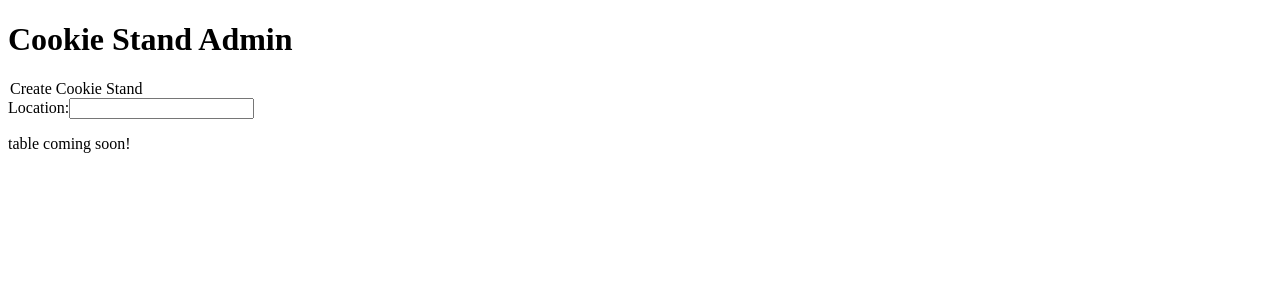
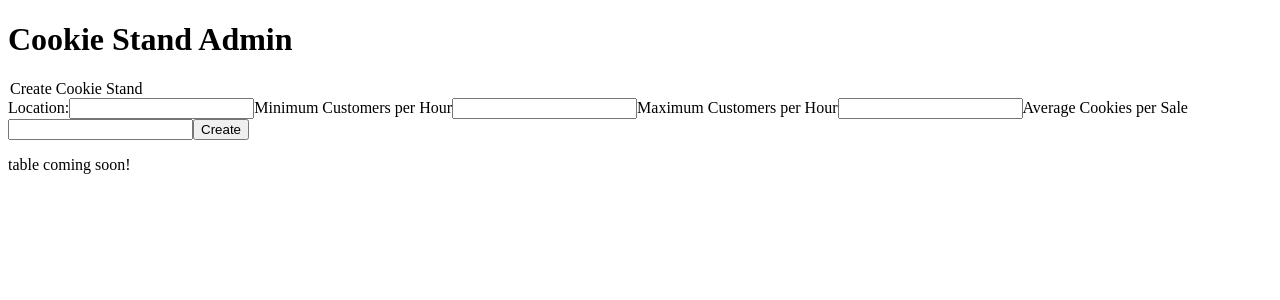
Before and after one commit to MasonChance/cookie-stand-admin, a Next.js app: page / in a window 1280 px wide. Shown: the top 300 px of the page. Built offline with nearby package versions, Linux system fonts and the light colour scheme.

Commit message:
layout finally working correctly functionality next

```diff
--- a/pages/index.js
+++ b/pages/index.js
@@ -22,17 +22,30 @@ export default function Home() {
       </header>
 
 
-      <main className={layoutGuide("w-auto mx-20 mt-2 ",false)}>
+      <main className={layoutGuide("mx-20 mt-2 ",false)}>
+        <form className={layoutGuide('w-7/8 grid grid-rows-4 grid-cols-4 gap-1')}>
+          <legend className={layoutGuide('row-span-1 col-span-4 self-center text-center')}>Create Cookie Stand</legend>
 
-        <form className={layoutGuide("grid grid-cols-7 grid-rows-6 col-gap-4 bg-green-300 rounded ")} name='standInfo'>
-          <legend className={layoutGuide('row-start-1 row-span-1 col-start-1 col-span-7 text-center',false)}>Create Cookie Stand</legend>
+          <label for='location' className={layoutGuide('row-start-2 col-start-1 ml-2  ')}>Location:</label>
+          <input name='location' type='text' className={layoutGuide('row-start-2 col-start-2 col-span-2 self-end w-5/6 pr-3 mx-5')}></input>
 
-          <label className={layoutGuide('row-start-2 row-span-1 col-start-1 col-end-2 '),false} for="location">Location:</label>
-          <input className={layoutGuide( 'row-start-2 row-span-1 col-start-2 col-end-8 '),false} type="text" name="location"></input>
+          <label for='minCust' className={layoutGuide('row-start-3 col-start-1')}>Minimum Customers per Hour</label>
+          <input name='minCust' type='text' className={layoutGuide(' row-start-4 col-start-1')}></input>
 
+
+          <label for='maxCust' className={layoutGuide('row-start-3 col-start-2 ')}>Maximum Customers per Hour</label>
+          <input name='maxCust' type='text' className={layoutGuide('row-start-4 col-start-2')}></input>
+
+
+          <label for='avgCookie' className={layoutGuide('row-start-3 col-start-3 ')}>Average Cookies per Sale</label>
+          <input name='avgCookie' type='text' className={layoutGuide('row-start-4 col-start-3')}></input>
+
+          <button type='submit' className={layoutGuide('row-start-3 col-start-4')}>Create</button>
 
 
         </form>
+
+
 
         <p className="pl-100">
           table coming soon!
```
